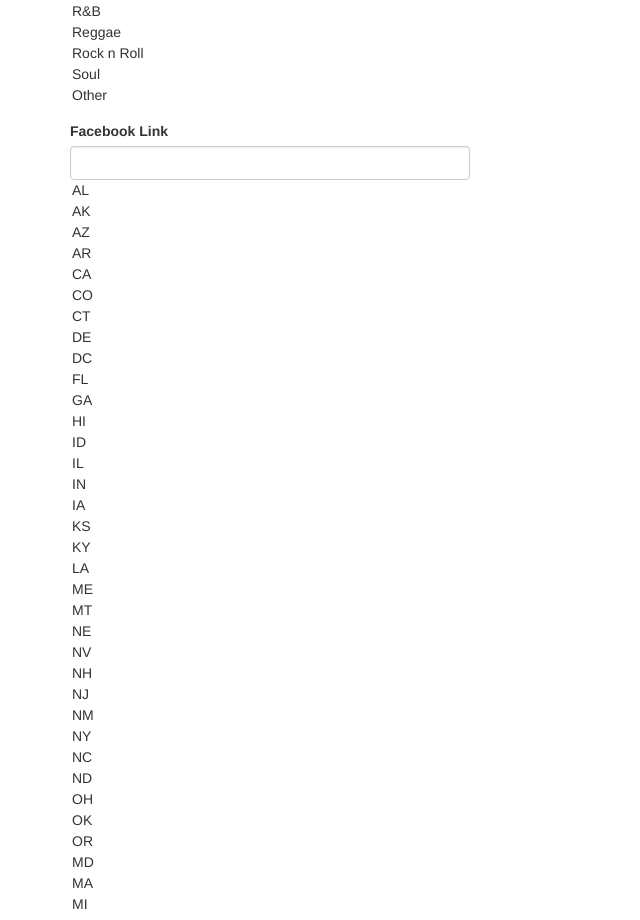
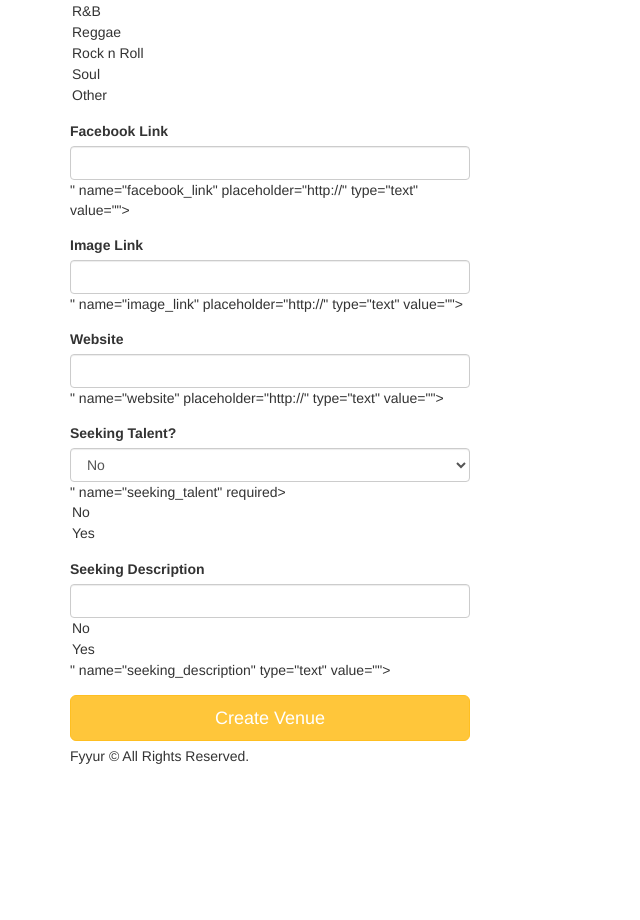
Before and after one commit to xia0m/fyyur, a Flask app: page /venues/create in a window 1280 px wide. Shown: the part 824-1744 px from the top of the page, without its empty margins (0-640 px from the left). After the commit the page ends 1588 px from the top, so only its background shows below. Run offline with Flask 2, Linux system fonts and the light colour scheme; some libraries are stand-ins or nearby versions.

Commit message:
feat:modefied venue create route to submit real form data to database

```diff
--- a/app.py
+++ b/app.py
@@ -151,9 +151,32 @@
 def create_venue_submission():
   # TODO: insert form data as a new Venue record in the db, instead
   # TODO: modify data to be the data object returned from db insertion
+  try:
+    venue_name = request.form['name']
+    city = request.form['city']
+    state = request.form['state']
+    address = request.form['address']
+    phone = request.form['phone']
+    genres = request.form.getlist('genres')
+    facebook_link = request.form['facebook_link']
+    image_link = request.form['image_link']
+    website = request.form['website']
+    seeking_talent=True if request.form['seeking_talent']=='Yes' else False
+    seeking_description = request.form['seeking_description']
+    new_venue = Venue(name=venue_name,genres=genres,city=city,state=state,address=address,phone=phone,image_link=image_link,facebook_link=facebook_link,website=website,seeking_talent=seeking_talent,seeking_description=seeking_description)
+    db.session.add(new_venue)
+    db.session.commit()
+    flash(f"Venue {venue_name} was successfully listed! ")
 
+  except:
+    db.session.rollback()
+    flash('An error occurred. Venue ' + data.name + ' could not be listed.')
+  finally:
+    db.session.close()
+
+  # flash(venue_name + ' received')
   # on successful db insert, flash success
-  flash('Venue ' + request.form['name'] + ' was successfully listed!')
+  # flash('Venue ' + request.form['name'] + ' was successfully listed!')
   # TODO: on unsuccessful db insert, flash an error instead.
   # e.g., flash('An error occurred. Venue ' + data.name + ' could not be listed.')
   # see: http://flask.pocoo.org/docs/1.0/patterns/flashing/
--- a/forms.py
+++ b/forms.py
@@ -1,7 +1,8 @@
 from datetime import datetime
 from flask_wtf import Form
-from wtforms import StringField, SelectField, SelectMultipleField, DateTimeField
+from wtforms import StringField, SelectField, SelectMultipleField, DateTimeField, BooleanField
 from wtforms.validators import DataRequired, AnyOf, URL
+
 
 class ShowForm(Form):
     artist_id = StringField(
@@ -13,8 +14,9 @@
     start_time = DateTimeField(
         'start_time',
         validators=[DataRequired()],
-        default= datetime.today()
+        default=datetime.today()
     )
+
 
 class VenueForm(Form):
     name = StringField(
@@ -116,6 +118,24 @@
     facebook_link = StringField(
         'facebook_link', validators=[URL()]
     )
+    image_link = StringField(
+        'image_link', validators=[URL()]
+    )
+    website = StringField(
+        'website', validators=[URL()]
+    )
+    seeking_talent = SelectField(
+        'Seeking Talent', validators=[DataRequired()],
+        choices=[
+            ('No', 'No'),
+            ('Yes', 'Yes')
+
+        ]
+    )
+    seeking_description = StringField(
+        'seeking_description'
+    )
+
 
 class ArtistForm(Form):
     name = StringField(
--- a/templates/forms/new_venue.html
+++ b/templates/forms/new_venue.html
@@ -2,8 +2,9 @@
 {% block title %}New Venue{% endblock %}
 {% block content %}
 <div class="form-wrapper">
-    <form method="post" class="form">
-      <h3 class="form-heading">List a new venue <a href="{{ url_for('index') }}" title="Back to homepage"><i class="fa fa-home pull-right"></i></a></h3>
+  <form method="post" class="form" action="/venues/create">
+    <h3 class="form-heading">List a new venue <a href="{{ url_for('index') }}" title="Back to homepage"><i
+          class="fa fa-home pull-right"></i></a></h3>
     <div class="form-group">
       <label for="name">Name</label>
       {{ form.name(class_ = 'form-control', autofocus = true) }}
@@ -33,8 +34,24 @@
       {{ form.genres(class_ = 'form-control', placeholder='Genres, separated by commas', id=form.state, autofocus = true) }}
     </div>
     <div class="form-group">
-          <label for="genres">Facebook Link</label>
-          {{ form.facebook_link(class_ = 'form-control', placeholder='http://', id=form.state, autofocus = true) }}
+      <label for="facebook_link">Facebook Link</label>
+      {{ form.facebook_link(class_ = 'form-control', placeholder='http://', id=form.facebook_link, autofocus = true) }}
+    </div>
+    <div class="form-group">
+      <label for="image-link">Image Link</label>
+      {{ form.image_link(class_ = 'form-control', placeholder='http://', id=form.image_link, autofocus = true) }}
+    </div>
+    <div class="form-group">
+      <label for="website">Website</label>
+      {{ form.website(class_ = 'form-control', placeholder='http://', id=form.website, autofocus = true) }}
+    </div>
+    <div class="form-group">
+      <label for="seeking_talent">Seeking Talent?</label>
+      {{ form.seeking_talent(class_ = 'form-control', id=form.seeking_talent, autofocus = true) }}
+    </div>
+    <div class="form-group">
+      <label for="seeking_description">Seeking Description</label>
+      {{ form.seeking_description(class_ = 'form-control', id=form.seeking_talent, autofocus = true) }}
     </div>
     <input type="submit" value="Create Venue" class="btn btn-primary btn-lg btn-block">
   </form>
```
Lines whose indentation alone changed are shown as unchanged.
